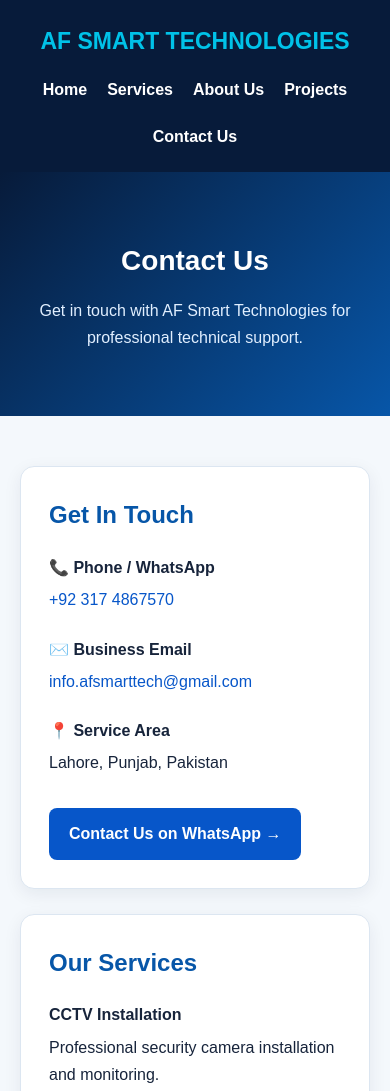
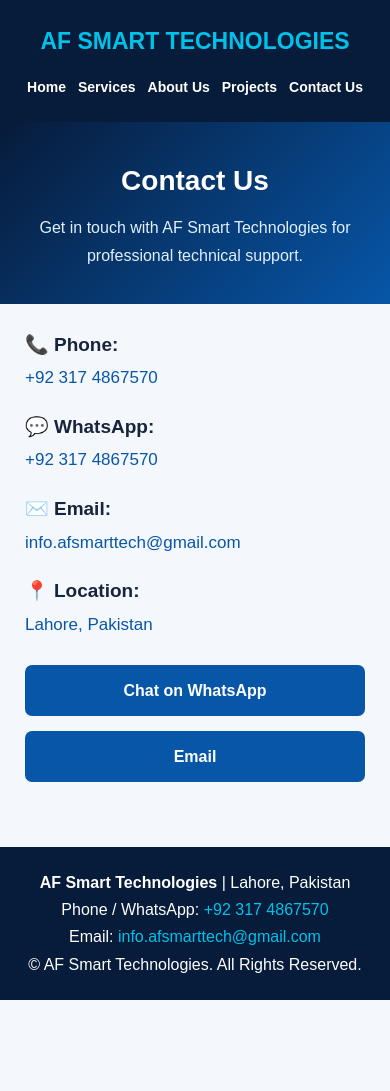
Before and after one commit to infoafsmarttech-code/af-smart-technologies, a plain HTML site: page contact.html in a window 390 px wide. Shown: the top 1091 px of the page. After the commit the page ends 1000 px from the top, so only its background shows below. Drawn offline with Linux system fonts and the light colour scheme.

Commit message:
Update contact.html

```diff
--- a/contact.html
+++ b/contact.html
@@ -4,38 +4,198 @@
 <head>
 <meta charset="UTF-8">
 <meta name="viewport" content="width=device-width, initial-scale=1.0">
+
 <title>Contact Us | AF Smart Technologies Lahore</title>
 <meta name="description" content="Contact AF Smart Technologies in Lahore for CCTV installation, networking, fiber optic, website development and IT support services.">
 
 <style>
-*{margin:0;padding:0;box-sizing:border-box}
-body{font-family:Arial,sans-serif;background:#f4f8fc;color:#17243b;line-height:1.7}
-header{background:#071b3a;color:white;padding:22px 6%;display:flex;justify-content:space-between;align-items:center;flex-wrap:wrap;gap:15px}
-.logo{font-size:23px;font-weight:bold;color:#00c2e8}
-nav{display:flex;flex-wrap:wrap;gap:20px}
-nav a{color:white;text-decoration:none;font-weight:bold}
-nav a:hover{color:#00c2e8}
-.hero{background:linear-gradient(135deg,#071b3a,#0756a8);color:white;text-align:center;padding:65px 20px}
-.hero h1{font-size:36px;margin-bottom:12px}
-.hero p{color:#e1efff}
-.container{max-width:1050px;margin:auto;padding:50px 20px}
-.contact-grid{display:grid;grid-template-columns:repeat(2,minmax(0,1fr));gap:25px}
-.contact-card{background:white;padding:28px;border:1px solid #dce6f1;border-radius:14px;box-shadow:0 5px 18px #071b3a12}
-.contact-card h2{color:#0756a8;margin-bottom:18px}
-.contact-item{margin-bottom:22px}
-.contact-item strong{display:block;color:#17243b;margin-bottom:5px}
-.contact-item a{color:#0756c9;text-decoration:none;overflow-wrap:anywhere}
-.contact-item a:hover{text-decoration:underline}
-.whatsapp{display:inline-block;background:#0756c9;color:white;padding:12px 20px;border-radius:8px;text-decoration:none;font-weight:bold;margin-top:10px}
-.whatsapp:hover{background:#00a9ce}
-.note{background:#eaf5ff;padding:20px;border-radius:10px;margin-top:25px;color:#0756a8}
-footer{background:#071b3a;color:white;text-align:center;padding:25px 15px}
-footer a{color:#00c2e8;text-decoration:none}
-@media(max-width:650px){
-.contact-grid{grid-template-columns:1fr}
-header{justify-content:center}
-nav{justify-content:center}
-.hero h1{font-size:28px}
+* {
+    margin: 0;
+    padding: 0;
+    box-sizing: border-box;
+}
+
+body {
+    font-family: Arial, sans-serif;
+    background: #f4f8fc;
+    color: #17243b;
+    line-height: 1.7;
+}
+
+/* Header */
+header {
+    background: #071b3a;
+    color: white;
+    padding: 22px 6%;
+    display: flex;
+    justify-content: space-between;
+    align-items: center;
+    flex-wrap: wrap;
+    gap: 15px;
+}
+
+.logo {
+    font-size: 23px;
+    font-weight: bold;
+    color: #00c2e8;
+}
+
+nav {
+    display: flex;
+    flex-wrap: wrap;
+    gap: 20px;
+}
+
+nav a {
+    color: white;
+    text-decoration: none;
+    font-weight: bold;
+}
+
+nav a:hover {
+    color: #00c2e8;
+}
+
+/* Hero */
+.hero {
+    background: linear-gradient(135deg, #071b3a, #0756a8);
+    color: white;
+    text-align: center;
+    padding: 45px 20px;
+}
+
+.hero h1 {
+    font-size: 36px;
+    margin-bottom: 10px;
+}
+
+.hero p {
+    color: #e1efff;
+}
+
+/* Contact Section */
+.container {
+    max-width: 850px;
+    margin: auto;
+    padding: 35px 25px;
+}
+
+.contact-details {
+    max-width: 650px;
+    margin: auto;
+}
+
+.contact-item {
+    margin-bottom: 20px;
+}
+
+.contact-item strong {
+    display: block;
+    font-size: 20px;
+    color: #17243b;
+    margin-bottom: 3px;
+}
+
+.contact-item p,
+.contact-item a {
+    font-size: 18px;
+    color: #0756a8;
+    text-decoration: none;
+    overflow-wrap: anywhere;
+}
+
+.contact-item a:hover {
+    text-decoration: underline;
+}
+
+/* Buttons */
+.contact-buttons {
+    display: flex;
+    justify-content: center;
+    flex-wrap: wrap;
+    gap: 15px;
+    margin: 30px auto 15px;
+}
+
+.contact-button {
+    display: inline-block;
+    background: #0756a8;
+    color: white;
+    padding: 12px 25px;
+    border-radius: 7px;
+    text-decoration: none;
+    font-weight: bold;
+    text-align: center;
+    min-width: 210px;
+}
+
+.contact-button:hover {
+    background: #00a9ce;
+}
+
+/* Footer */
+footer {
+    background: #071b3a;
+    color: white;
+    text-align: center;
+    padding: 22px 15px;
+    margin-top: 25px;
+}
+
+footer a {
+    color: #00c2e8;
+    text-decoration: none;
+}
+
+/* Mobile */
+@media(max-width:650px) {
+    header {
+        justify-content: center;
+    }
+
+    nav {
+        justify-content: center;
+        gap: 12px;
+    }
+
+    nav a {
+        font-size: 14px;
+    }
+
+    .hero {
+        padding: 35px 15px;
+    }
+
+    .hero h1 {
+        font-size: 28px;
+    }
+
+    .container {
+        padding: 25px 25px;
+    }
+
+    .contact-item {
+        margin-bottom: 18px;
+    }
+
+    .contact-item strong {
+        font-size: 19px;
+    }
+
+    .contact-item p,
+    .contact-item a {
+        font-size: 17px;
+    }
+
+    .contact-buttons {
+        flex-direction: column;
+        align-items: stretch;
+        margin-top: 25px;
+    }
+
+    .contact-button {
+        width: 100%;
+    }
 }
 </style>
 </head>
@@ -44,6 +204,7 @@ nav{justify-content:center}
 
 <header>
     <div class="logo">AF SMART TECHNOLOGIES</div>
+
     <nav>
         <a href="index.html">Home</a>
         <a href="services.html">Services</a>
@@ -60,58 +221,52 @@ nav{justify-content:center}
 
 <main class="container">
 
-<div class="contact-grid">
-
-<div class="contact-card">
-<h2>Get In Touch</h2>
+    <div class="contact-details">
 
         <div class="contact-item">
-<strong>📞 Phone / WhatsApp</strong>
+            <strong>📞 Phone:</strong>
             <a href="tel:+923174867570">+92 317 4867570</a>
         </div>
 
         <div class="contact-item">
-<strong>✉️ Business Email</strong>
+            <strong>💬 WhatsApp:</strong>
+            <a href="https://wa.me/923174867570">+92 317 4867570</a>
+        </div>
+
+        <div class="contact-item">
+            <strong>✉️ Email:</strong>
             <a href="mailto:info.afsmarttech@gmail.com">info.afsmarttech@gmail.com</a>
         </div>
 
         <div class="contact-item">
-<strong>📍 Service Area</strong>
-<p>Lahore, Punjab, Pakistan</p>
-</div>
-
-<a class="whatsapp" href="https://wa.me/923174867570">Contact Us on WhatsApp →</a>
-</div>
-
-<div class="contact-card">
-<h2>Our Services</h2>
-<div class="contact-item">
-<strong>CCTV Installation</strong>
-<p>Professional security camera installation and monitoring.</p>
-</div>
-<div class="contact-item">
-<strong>Networking & Fiber Optic</strong>
-<p>Reliable network and fiber optic infrastructure solutions.</p>
-</div>
-<div class="contact-item">
-<strong>Website Development & IT Support</strong>
-<p>Business websites, computer support and technical services.</p>
-</div>
+            <strong>📍 Location:</strong>
+            <p>Lahore, Pakistan</p>
         </div>
 
     </div>
 
-<div class="note">
-<strong>Need technical assistance?</strong>
-<p>Contact AF Smart Technologies for home and office technical support across Lahore.</p>
+    <div class="contact-buttons">
+        <a class="contact-button"
+           href="https://wa.me/923174867570">
+           Chat on WhatsApp
+        </a>
+
+        <a class="contact-button"
+           href="mailto:info.afsmarttech@gmail.com">
+           Email
+        </a>
     </div>
 
 </main>
 
 <footer>
     <p><strong>AF Smart Technologies</strong> | Lahore, Pakistan</p>
-<p>Phone / WhatsApp: <a href="https://wa.me/923174867570">+92 317 4867570</a></p>
-<p>Email: <a href="mailto:info.afsmarttech@gmail.com">info.afsmarttech@gmail.com</a></p>
+    <p>Phone / WhatsApp:
+       <a href="https://wa.me/923174867570">+92 317 4867570</a>
+    </p>
+    <p>Email:
+       <a href="mailto:info.afsmarttech@gmail.com">info.afsmarttech@gmail.com</a>
+    </p>
     <p>© AF Smart Technologies. All Rights Reserved.</p>
 </footer>
 
```
Lines whose indentation alone changed are shown as unchanged.
